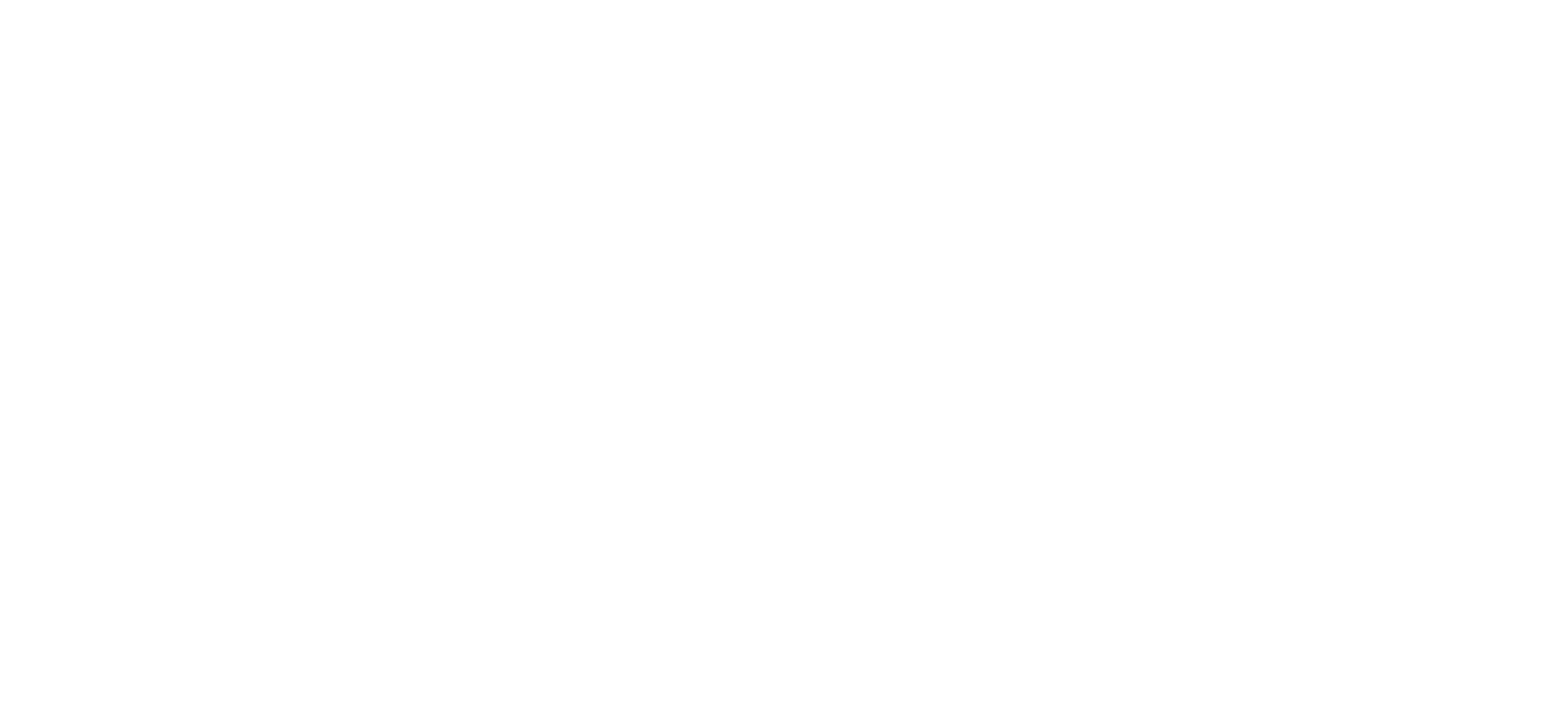
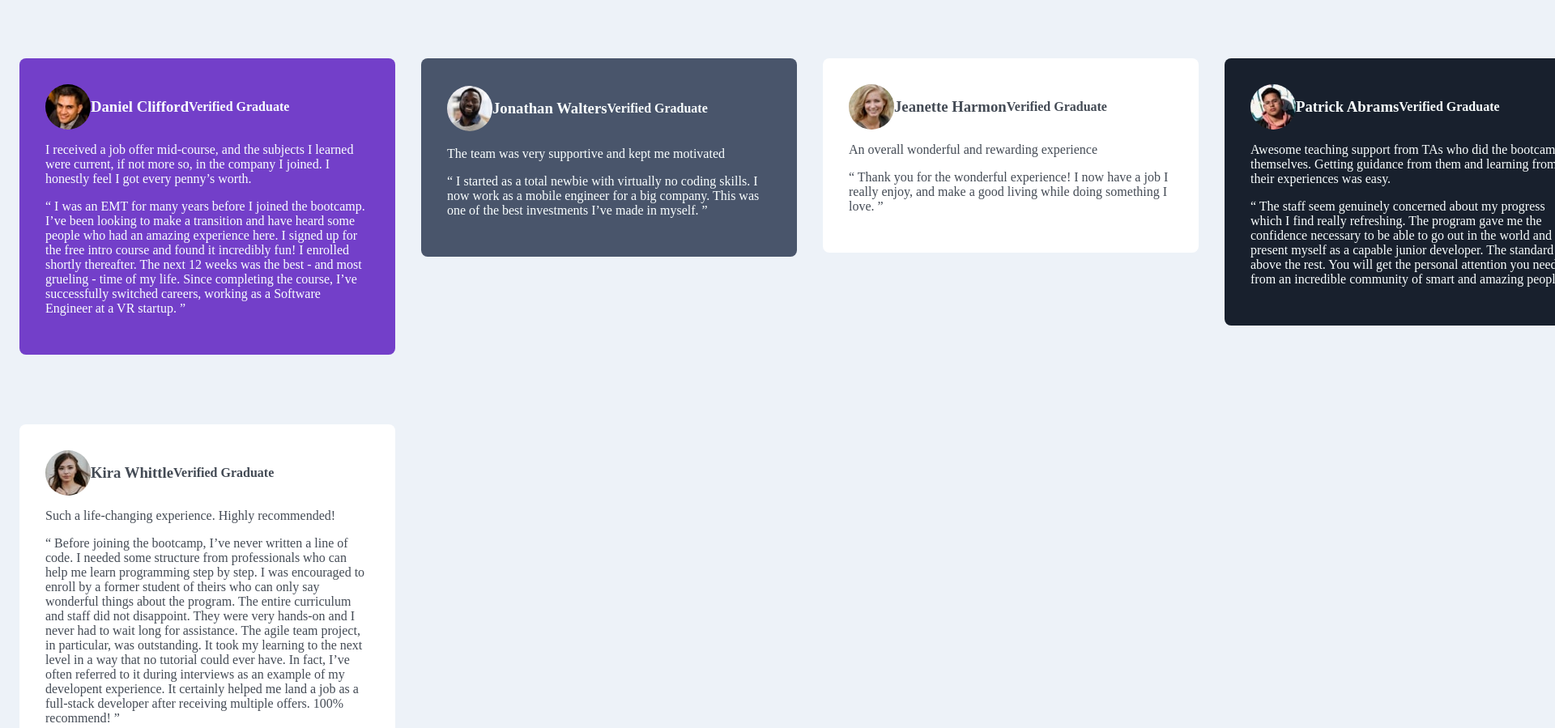
Before and after one commit to jrdotel/vmlyr-challenges, a plain HTML site: page challenge-3/challenge-3.html in a window 1280 px wide. Shown: the top 899 px of the page at 81% size, 1920 px wide, since content can reach past the window. Before the commit the page ends 800 px from the top, so only its background shows below. Drawn offline with nearby package versions, Linux system fonts and the light colour scheme; files that its build step writes are made by us from their sources; a web font is replaced by a local one.

Commit message:
updated global styling

```diff
--- a/challenge-3/challenge-3.html
+++ b/challenge-3/challenge-3.html
@@ -4,75 +4,75 @@
     <meta charset="UTF-8">
     <meta http-equiv="X-UA-Compatible" content="IE=edge">
     <meta name="viewport" content="width=device-width, initial-scale=1.0">
-    <link rel="stylesheet" href="c3-styles.css">
+    <link rel="stylesheet" href="styles/c3-styles.css">
     <title>Challenge 3</title>
 </head>
 <body>
     <div class="container">
-        <div class="s1">
-        <!-- <div class="s1__header">
-            <img src="../challenge-3/images/image-daniel.jpg" alt="Profile picture of Daniel" class="s1__profile">
-            <h3 class="s1__name">Daniel Clifford</h3>
-            <h4 class="s1__subtitle">Verified Graduate</h4>
+        <div class="card s1">
+        <div class="header">
+            <img src="../challenge-3/images/image-daniel.jpg" alt="Profile picture of Daniel" class="profile">
+            <h3 class="name">Daniel Clifford</h3>
+            <h4 class="subtitle">Verified Graduate</h4>
         </div>
-        <p class="s1__quote-1">
+        <p class="quote-1">
             I received a job offer mid-course, and the subjects I learned were current, if not more so, in the company I joined. I honestly feel I got every penny’s worth.
         </p>
-        <p class="s1__quote-2">
+        <p class="quote-2">
             “ I was an EMT for many years before I joined the bootcamp. I’ve been looking to make a transition and have heard some people who had an amazing experience here. I signed up for the free intro course and found it incredibly fun! I enrolled shortly thereafter. The next 12 weeks was the best - and most grueling - time of my life. Since completing the course, I’ve successfully switched careers, working as a Software Engineer at a VR startup. ”
-        </p> -->
+        </p>
         </div>
-        <div class="s2">
-            <!-- <div class="s2__header">
-                <img src="../challenge-3/images/image-jonathan.jpg" alt="Profile picture of Jonathan" class="s2__profile">
-                <h3 class="s2__name">Jonathan Walters</h3>
-                <h4 class="s2__subtitle">Verified Graduate</h4>
+        <div class="card s2">
+            <div class="header">
+                <img src="../challenge-3/images/image-jonathan.jpg" alt="Profile picture of Jonathan" class="profile">
+                <h3 class="name">Jonathan Walters</h3>
+                <h4 class="ubtitle">Verified Graduate</h4>
             </div>
-            <p class="s2__quote-1">
+            <p class="quote-1">
                 The team was very supportive and kept me motivated
             </p>
-            <p class="s2__quote-2">
+            <p class="quote-2">
                 “ I started as a total newbie with virtually no coding skills. I now work as a mobile engineer for a big company. This was one of the best investments I’ve made in myself. ”
-            </p> -->
+            </p>
         </div>
-        <div class="s3">
-            <!-- <div class="s3__header">
-                <img src="../challenge-3/images/image-jeanette.jpg" alt="Profile picture of Jeanette" class="s3__profile">
-                <h3 class="s3__name">Jeanette Harmon</h3>
-                <h4 class="s3__subtitle">Verified Graduate</h4>
+        <div class="card s3 dark-text">
+            <div class="header">
+                <img src="../challenge-3/images/image-jeanette.jpg" alt="Profile picture of Jeanette" class="profile">
+                <h3 class="name">Jeanette Harmon</h3>
+                <h4 class="subtitle">Verified Graduate</h4>
             </div>
-            <p class="s3__quote-1">
+            <p class="quote-1">
                 An overall wonderful and rewarding experience
             </p>
-            <p class="s3__quote-2">
+            <p class="quote-2">
                 “ Thank you for the wonderful experience! I now have a job I really enjoy, and make a good living while doing something I love. ”
-            </p> -->
+            </p>
         </div>
-        <div class="s4">
-            <!-- <div class="s4__header">
-                <img src="../challenge-3/images/image-patrick.jpg" alt="Profile picture of Patrick" class="s4__profile">
-                <h3 class="s4__name">Patrick Abrams</h3>
-                <h4 class="s4__subtitle">Verified Graduate</h4>
+        <div class="card s4">
+            <div class="header">
+                <img src="../challenge-3/images/image-patrick.jpg" alt="Profile picture of Patrick" class="profile">
+                <h3 class="name">Patrick Abrams</h3>
+                <h4 class="subtitle">Verified Graduate</h4>
             </div>
-            <p class="s4__quote-1">
+            <p class="quote-1">
                 Awesome teaching support from TAs who did the bootcamp themselves. Getting guidance from them and learning from their experiences was easy.
             </p>
-            <p class="s4__quote-2">
+            <p class="quote-2">
                 “ The staff seem genuinely concerned about my progress which I find really refreshing. The program gave me the confidence necessary to be able to go out in the world and present myself as a capable junior developer. The standard is above the rest. You will get the personal attention you need from an incredible community of smart and amazing people. ”
-            </p> -->
+            </p>
         </div>
-        <div class="s5">
-            <!-- <div class="s5__header">
-                <img src="../challenge-3/images/image-kira.jpg" alt="Profile picture of Kira" class="s5__profile">
-                <h3 class="s5__name">Kira Whittle</h3>
-                <h4 class="s5__subtitle">Verified Graduate</h4>
+        <div class="card s5 dark-text">
+            <div class="header">
+                <img src="../challenge-3/images/image-kira.jpg" alt="Profile picture of Kira" class="profile">
+                <h3 class="name">Kira Whittle</h3>
+                <h4 class="subtitle">Verified Graduate</h4>
             </div>
-            <p class="s5__quote-1">
+            <p class="quote-1">
                 Such a life-changing experience. Highly recommended!
             </p>
-            <p class="s5__quote-2">
+            <p class="quote-2">
                 “ Before joining the bootcamp, I’ve never written a line of code. I needed some structure from professionals who can help me learn programming step by step. I was encouraged to enroll by a former student of theirs who can only say wonderful things about the program. The entire curriculum and staff did not disappoint. They were very hands-on and I never had to wait long for assistance. The agile team project, in particular, was outstanding. It took my learning to the next level in a way that no tutorial could ever have. In fact, I’ve often referred to it during interviews as an example of my developent experience. It certainly helped me land a job as a full-stack developer after receiving multiple offers. 100% recommend! ”
-            </p> -->
+            </p>
         </div>
     </div>
 </body>
--- a/challenge-3/styles/c3-styles.scss
+++ b/challenge-3/styles/c3-styles.scss
@@ -3,26 +3,31 @@
 
 
 //Variables
-// $accent: ;
-// $card-background: ;
-// $main-background: ;
-// $main-text: ;
-// $stats-subtext: ;
-// $subtext: ;
+$accent: #a775f0;
+$light-text: #faffff;
+$dark-text: #444b55;
 
 
 //Styles
-.container {
-    display: grid;
-    grid-template-columns: 1fr;
-    grid-template-rows: repeat(5, 1fr);
+body {
+    background-color: #edf2f8;
+    align-content: center;
+    padding: 4rem 1rem;
 }
 
-.s1 .s2 .s3 .s4 .s5 {
-    grid-column: 1 / 1;
-    gap: 2rem 0;
-    width: 300px;
-    height: 300px;
+.container {
+    margin: auto;
+}
+
+.card {
+    border-radius: .5rem;
+    height: fit-content;
+    padding: 2rem;
+    color: $light-text;
+}
+
+.dark-text {
+    color: $dark-text;
 }
 
 .s1 {
@@ -31,18 +36,44 @@
 .s2 {
     background-color: #49556b;
 }
-.s3 {
-    background-color: #ffffff;
-}
 .s4 {
     background-color: #18202d;
 }
-.s1 {
+
+.s3, .s5 {
     background-color: #ffffff;
 }
 
+.header {
+    display: flex;
+    align-items: center;
+    gap: 0;
+}
+
+.profile {
+    border-radius: 50%;
+    border-width: 2px;
+    border-color: hotpink;
+}
+
+.name, .subtitle {
+    flex-direction: column;
+    margin: 0;
+}
+
+
 @media (max-width: 640px) {
+    .container {
+        display: flex;
+        flex-direction: column;
+        align-items: center;
+        max-width: 500px;
+        gap: 2rem 0;
+    }
 
+    .card {
+        width: 400px;
+    }
 }
 
 @media (min-width: 640px) {
@@ -50,5 +81,11 @@
         display: grid;
         grid-template-columns: repeat(4, 1fr);
         grid-template-rows: repeat(2, 1fr);
+        gap: 2rem;
+
+    }
+
+    .card {
+        width: 400px;
     }
 }
```
Also changed, not shown: challenge-3/styles/c3-styles.css, 1 other file.
